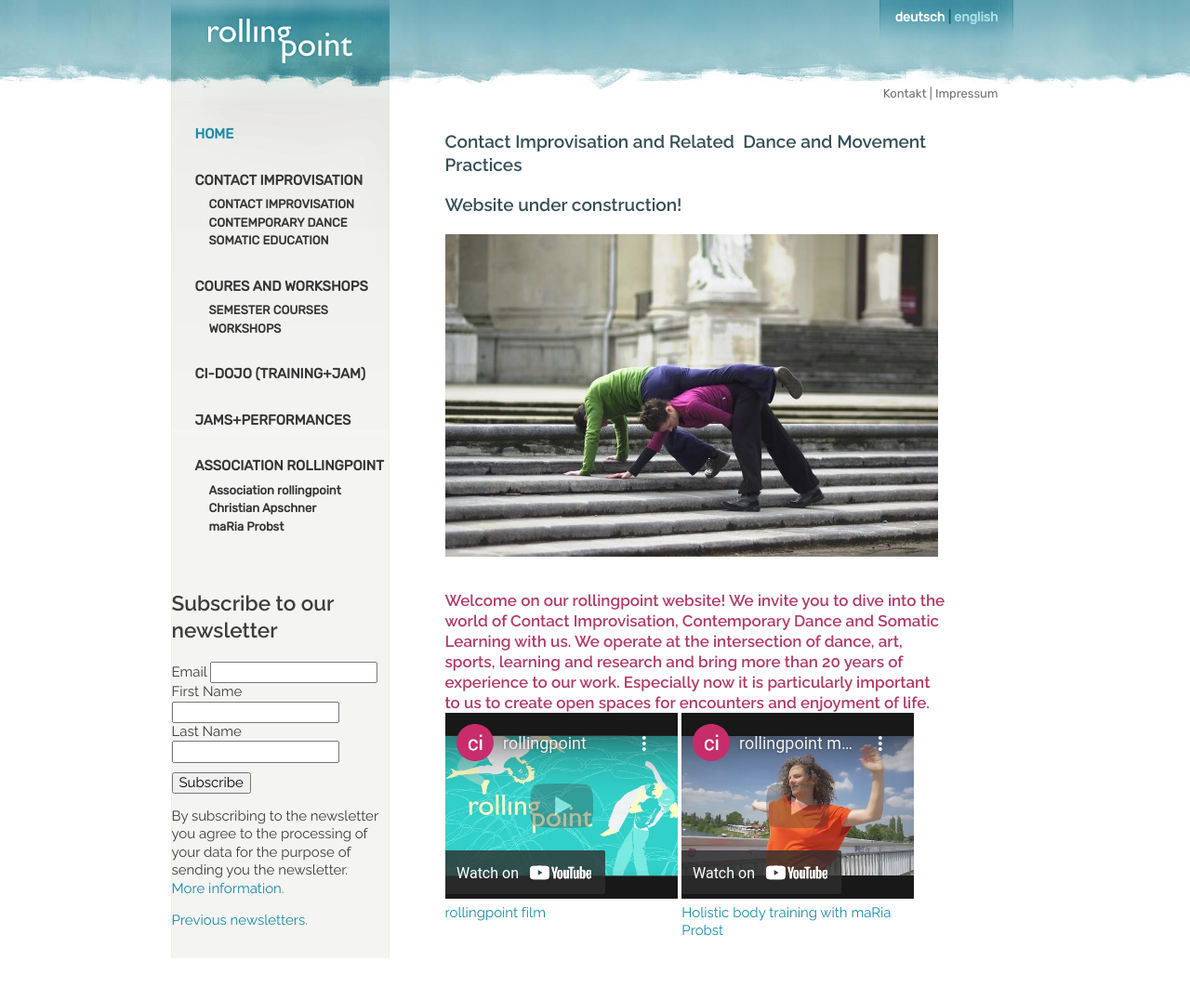
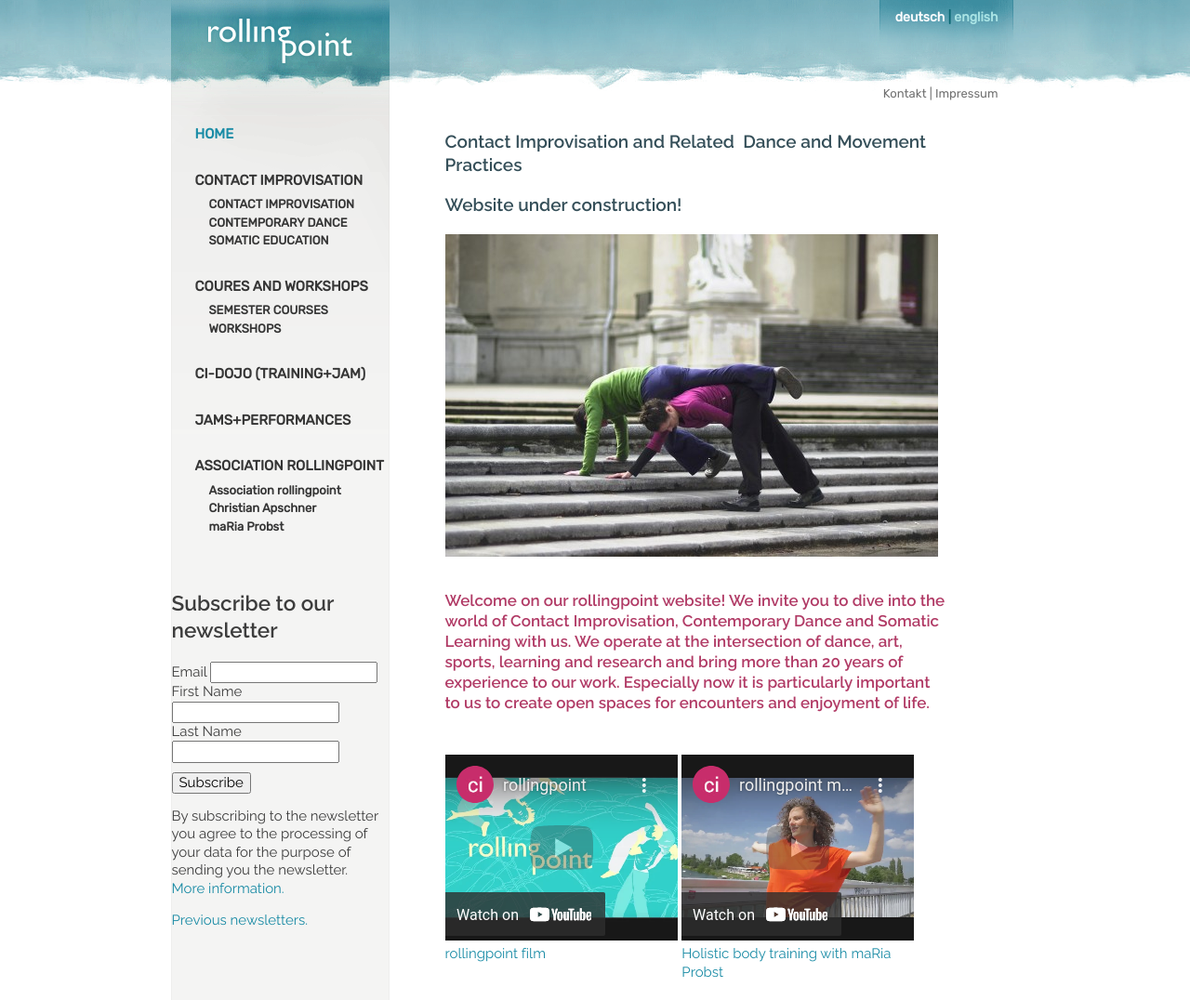
Before and after one commit to manulari/rollingpointat, a Jekyll site: the page built from _pages_en/en.md, in a window 1280 px wide. Shown: the whole page at 93% size. Built offline with Jekyll 4.4.1, drawn with Linux system fonts in a browser that asks for light colours; comment, search, counter and statistics services are not loaded; before the commit the page ends 1031 px from its top, so only the background shows below that.

Commit message:
Update page (en) “en”

```diff
--- a/_pages_en/en.md
+++ b/_pages_en/en.md
@@ -12,6 +12,8 @@ other_lang: /
 
 #### Welcome on our rollingpoint website! We invite you to dive into the world of Contact Improvisation, Contemporary Dance and Somatic Learning with us. We operate at the intersection of dance, art, sports, learning and research and bring more than 20 years of experience to our work. Especially now it is particularly important to us to create open spaces for encounters and enjoyment of life.
 
+#### &nbsp;
+
 <div class="imglink"><a target="_blank" href="https://www.youtube.com/embed/kp3DqzN1Ldo"><img src="/assets/uploads/video_vorschau_rollingpoint.png" alt="" /><div>rollingpoint film</div></a></div>
 
 <div class="imglink"><a target="_blank" href="https://www.youtube.com/embed/6A5otnVZAg4"><img src="/assets/uploads/video_vorschau_maria.png" alt="" /><div>Holistic body training with maRia Probst</div></a></div>
```
